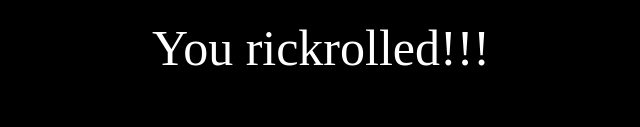
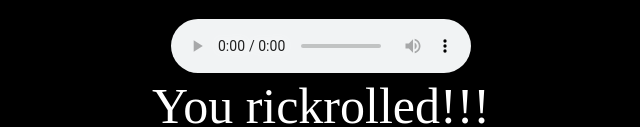
Before and after one commit to unixorg/gooseworx.rufus, a plain HTML site: page index.html in a window 1280 px wide. Shown: the part 390-517 px from the top of the page, without its empty margins (319-959 px from the left). Drawn offline with Linux system fonts and the light colour scheme.

Commit message:
Update index.html

```diff
--- a/index.html
+++ b/index.html
@@ -10,6 +10,7 @@
     <body>
         <center><img src="media/just_gif.gif" class="gif"></center>
         <br>
+        <center><audio controls src="media/just_audio.mp3"></audio></center>
         <center><div class="rotating-text">You rickrolled!!!</div></center>
     </body>
 </html>
```
